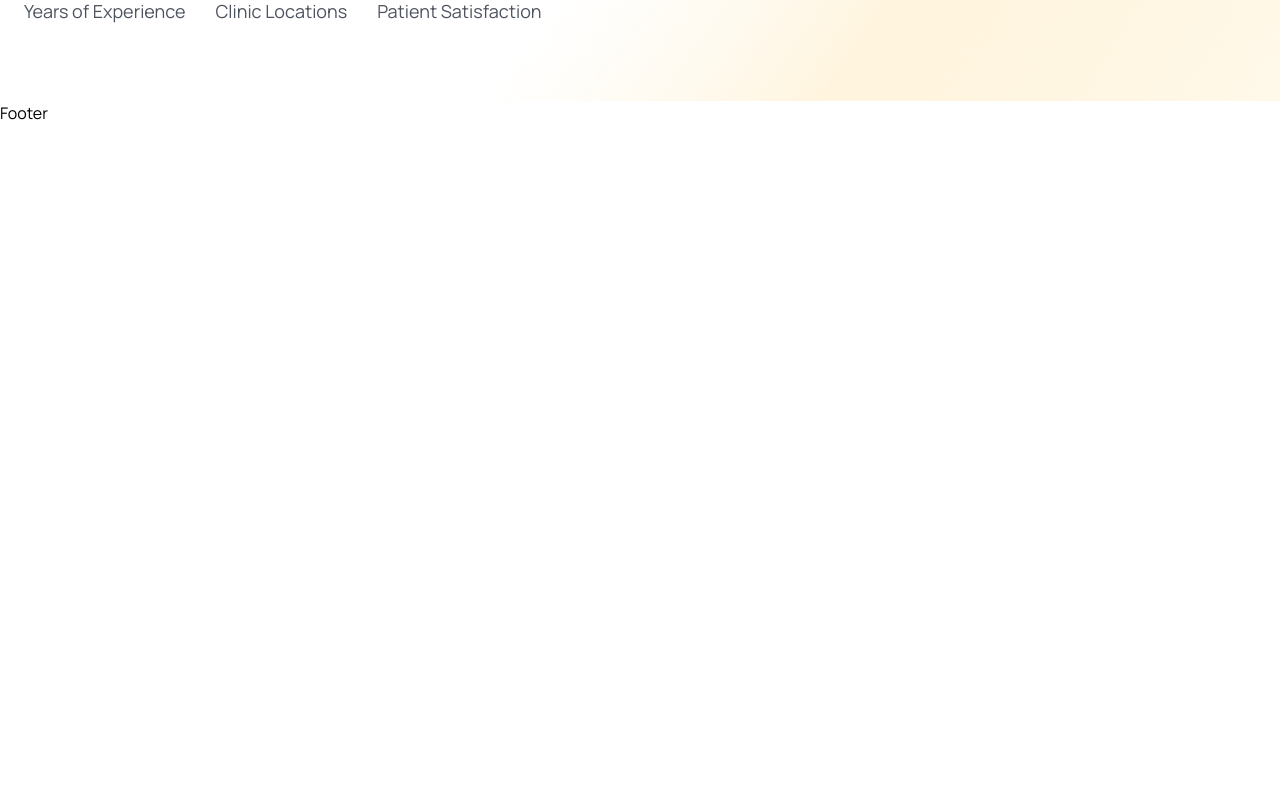
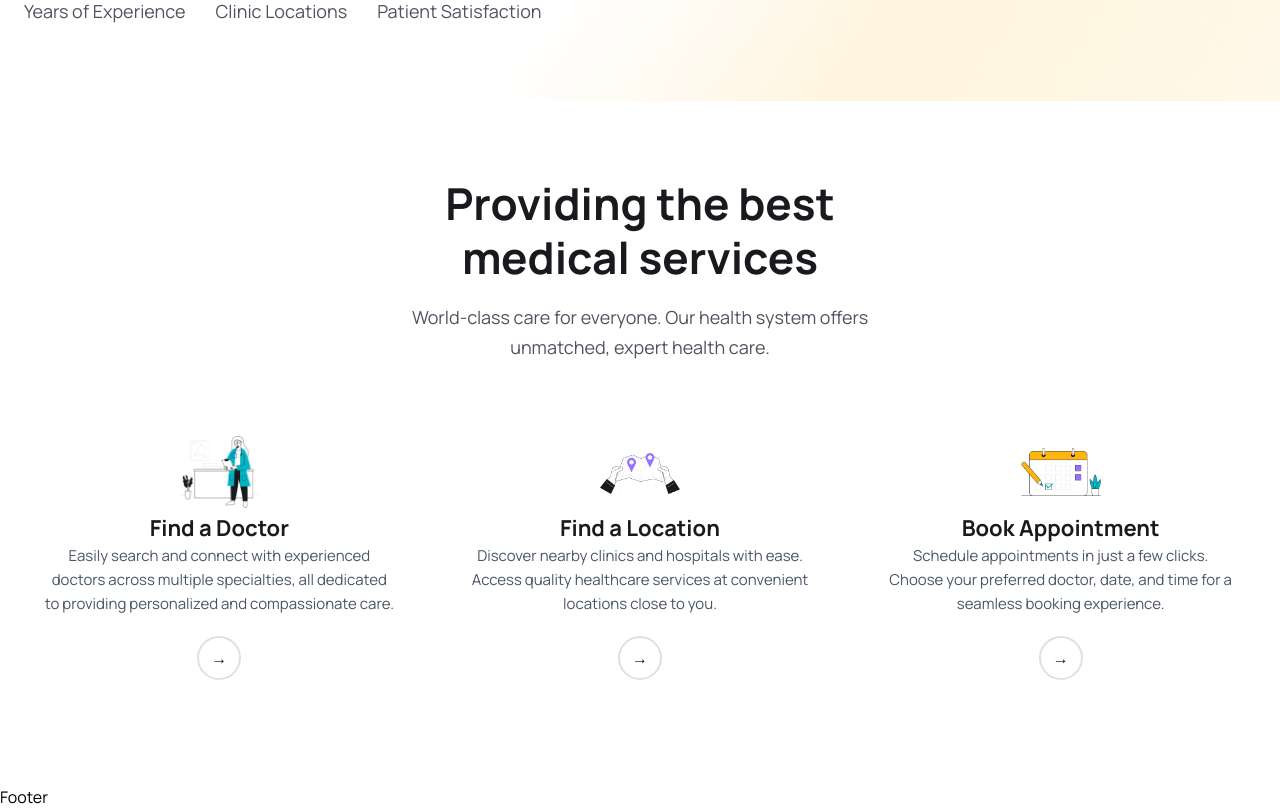
Before and after one commit to Arunabh-Sen/medicare-application-minor-project, a React (Vite) app in the folder frontend/: page / in a window 1280 px wide. Shown: the part 673-1482 px from the top of the page. Before the commit the page ends 800 px from the top, so only its background shows below. Built offline with nearby package versions, Linux system fonts and the light colour scheme.

Commit message:
added how it works section

```diff
--- a/frontend/src/App.css
+++ b/frontend/src/App.css
@@ -26,6 +26,7 @@ body {
   left: 0;
   background: white;
   z-index: 99999;
+  background: white;
   box-shadow: 0 2px 10px rgba(0, 0, 0, 0.1);
 }
 
--- a/frontend/src/index.css
+++ b/frontend/src/index.css
@@ -48,6 +48,7 @@ section {
   line-height: 54px;
   font-weight: 700;
   color: var(--headingColor);
+  align-items: center;
 }
 
 .text__para {
@@ -86,7 +87,7 @@ section {
 }
 
 .hero__section {
-  @apply bg-[url('./assets/images/hero-bg.png')] bg-no-repeat bg-center bg-cover
+  @apply bg-[url('./assets/images/hero-bg.png')] bg-no-repeat bg-center bg-cover;
 }
 
 .stat__line {
@@ -96,3 +97,51 @@ section {
 .hero__img__gap {
   margin-bottom: 30px;
 }
+.services__grid {
+  margin-top: 10px;
+}
+
+@media (min-width: 1024px) {
+  .services__grid {
+    margin-top: 20px;
+  }
+}
+
+.service__card {
+  padding: 30px 20px;
+  border-radius: 12px;
+  text-align: center;
+  cursor: pointer;
+  transition: all 0.3s ease;
+}
+
+.service__card:hover {
+  box-shadow: 0 4px 24px rgba(0, 103, 255, 0.15);
+  border-color: #0067ff;
+}
+
+.service__card img {
+  width: 80px;
+  height: 80px;
+  object-fit: contain;
+  margin: 0 auto;
+}
+
+.service__card__arrow {
+  width: 44px;
+  height: 44px;
+  border-radius: 50%;
+  border: 2px solid #e0e0e0;
+  display: flex;
+  align-items: center;
+  justify-content: center;
+  margin: 20px auto 0;
+  color: #181a1e;
+  transition: all 0.3s ease;
+}
+
+.service__card:hover .service__card__arrow {
+  background: #0067ff;
+  border-color: #0067ff;
+  color: white;
+}
--- a/frontend/src/pages/Home.jsx
+++ b/frontend/src/pages/Home.jsx
@@ -2,6 +2,11 @@ import React from 'react'
 import heroImg01 from '../assets/images/hero-img01.png'
 import heroImg02 from '../assets/images/hero-img02.png'
 import heroImg03 from '../assets/images/hero-img03.png'
+import icon01 from '../assets/images/icon01.png'
+import icon02 from '../assets/images/icon02.png'
+import icon03 from '../assets/images/icon03.png'
+import { Link } from 'react-router-dom'
+import { BsArrowRight } from 'react-icons/bs'
 
 const Home = () => {
   return <>
@@ -44,12 +49,97 @@ const Home = () => {
               </div>
               <div className='mt-[50px]'>
                 <img src={heroImg02} alt="" className='w-full hero__img__gap' />
-                <img src={heroImg03} alt="" className='w-full'/>
+                <img src={heroImg03} alt="" className='w-full' />
               </div>
             </div>
           </div>
         </div>
       </section>
+      {/* hero section ends */}
+      <section className="pt-0 pb-[80px]">
+        <div className="container">
+
+          {/* Heading */}
+          <div className="flex flex-col items-center text-center">
+            <h2 className="heading max-w-[400px]">
+              Providing the best medical services
+            </h2>
+
+            <p className="text__para max-w-[500px] mt-4">
+              World-class care for everyone. Our health system offers unmatched, expert health care.
+            </p>
+          </div>
+
+          {/* Cards */}
+          <div className="grid grid-cols-1 md:grid-cols-2 lg:grid-cols-3 gap-5 lg:gap-[30px] services__grid">
+
+            {/* Find Doctor Card */}
+            <div className="service__card services__grid">
+              <div className="flex items-center justify-center">
+                <img src={icon01} alt="" />
+              </div>
+
+              <div className="mt-[20px]">
+                <h2 className="text-[22px] leading-8 text-[#181a1e] font-[700]">
+                  Find a Doctor
+                </h2>
+                <p className="text-[15px] leading-6 text-gray-600 font-[400] mt-3">
+                  Easily search and connect with experienced doctors across multiple specialties, all dedicated to providing personalized and compassionate care.
+                </p>
+              </div>
+
+              <div className="service__card__arrow">
+                <span>→</span>
+              </div>
+            </div>
+
+            {/* Find Doctor Card */}
+            <div className="service__card services__grid">
+              <div className="flex items-center justify-center">
+                <img src={icon02} alt="" />
+              </div>
+
+              <div className="mt-[20px]">
+                <h2 className="text-[22px] leading-8 text-[#181a1e] font-[700]">
+                  Find a Location
+                </h2>
+                <p className="text-[15px] leading-6 text-gray-600 font-[400] mt-3">
+                  Discover nearby clinics and hospitals with ease. Access quality healthcare services at convenient locations close to you.
+                </p>
+              </div>
+
+              <div className="service__card__arrow">
+                <span>→</span>
+              </div>
+            </div>
+
+            {/* Find Doctor Card */}
+            <div className="service__card services__grid">
+              <div className="flex items-center justify-center">
+                <img src={icon03} alt="" />
+              </div>
+
+              <div className="mt-[20px]">
+                <h2 className="text-[22px] leading-8 text-[#181a1e] font-[700]">
+                  Book Appointment
+                </h2>
+                <p className="text-[15px] leading-6 text-gray-600 font-[400] mt-3">
+                  Schedule appointments in just a few clicks. Choose your preferred doctor, date, and time for a seamless booking experience.
+                </p>
+              </div>
+
+              <div className="service__card__arrow">
+                <span>→</span>
+              </div>
+            </div>
+
+          </div>
+
+        </div>
+      </section>
+
+
+
     </>
   </>
 }
```
